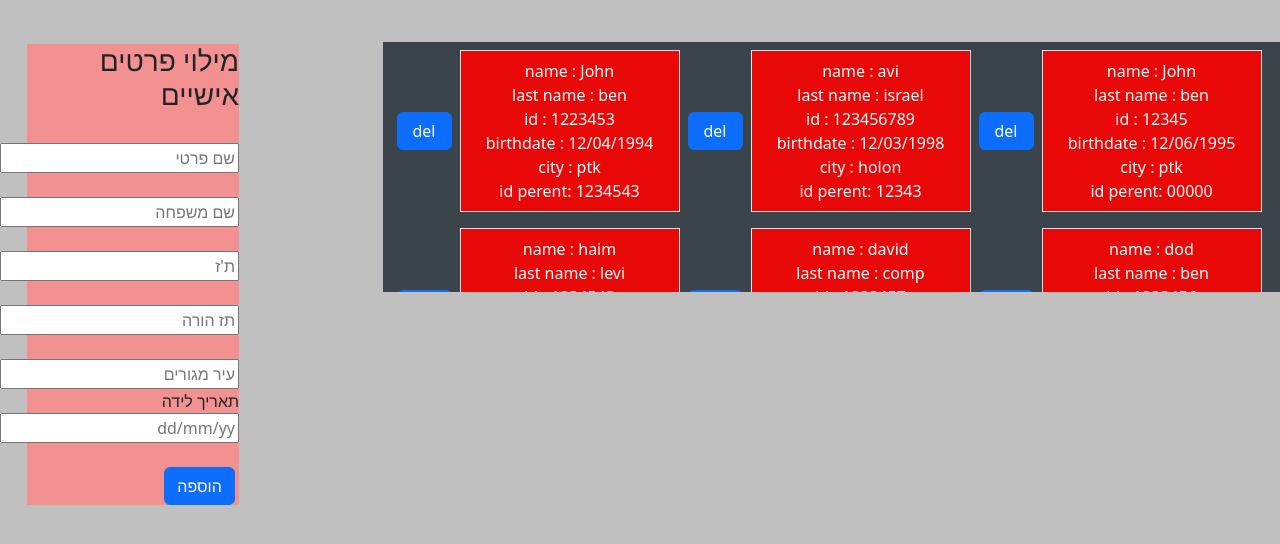
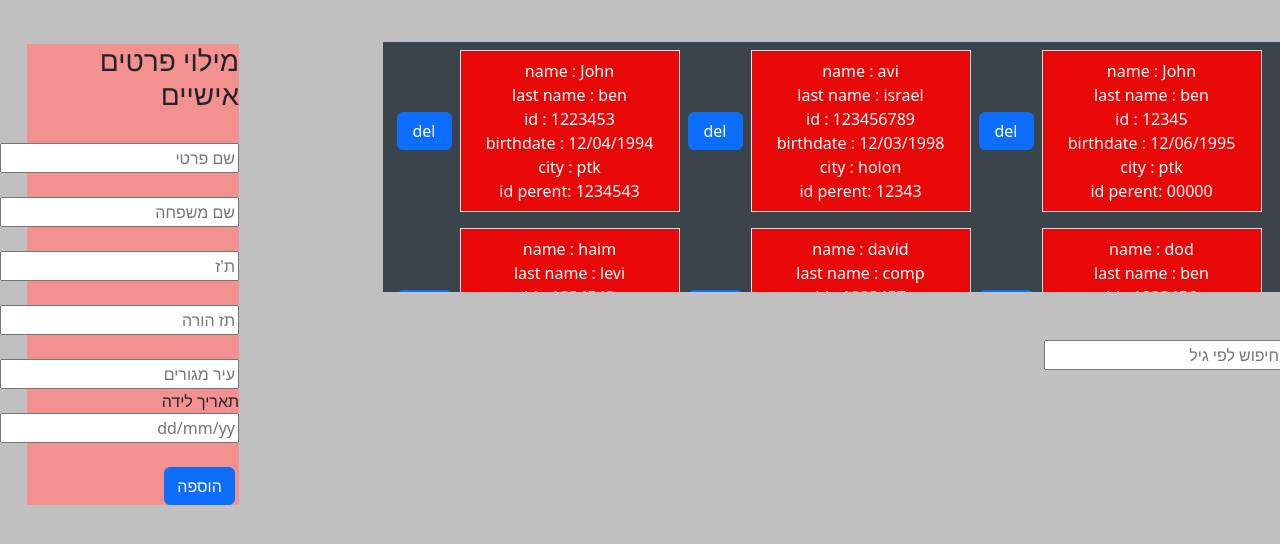
Before and after one commit to johny11111/js-clase, a plain HTML site: page index.html in a window 1280 px wide. Shown: the part 64-608 px from the top of the page. Drawn offline with nearby package versions, Linux system fonts and the light colour scheme.

Commit message:
input SRA

```diff
--- a/index.html
+++ b/index.html
@@ -50,7 +50,8 @@
 
         <div id="id_perent" class="container center p-0 m-0 row">
             <!-- here show the persons -->
-        </div>
+        </div><br><br>
+        <input id="SBA" type="number" placeholder="חיפוש לפי גיל" oninput="showPersonsbyAge(persons)">
 
     </div>
     <script src="js/functions.js"></script>
--- a/js/functions.js
+++ b/js/functions.js
@@ -159,10 +159,16 @@ const searchByName = (person) => {
 
 
 //!function to show persons over specific age
-function showPersonsbyAge(persons, age) {
-    let result = persons.filter(item => item.age() >= age);
+function showPersonsbyAge(persons) {
+    document.querySelector("#id_perent").innerHTML = "";
+   let age = document.querySelector("#SBA").value
+   if (age == 0){
+    persons.forEach(person => person.render());
+   }
+    let result = persons.filter(item => item.age() == age);
     console.log(result);
-    return result
+    return result.forEach(item => item.render())
+
 }
 
 // ?function to show person children by search id,
```
